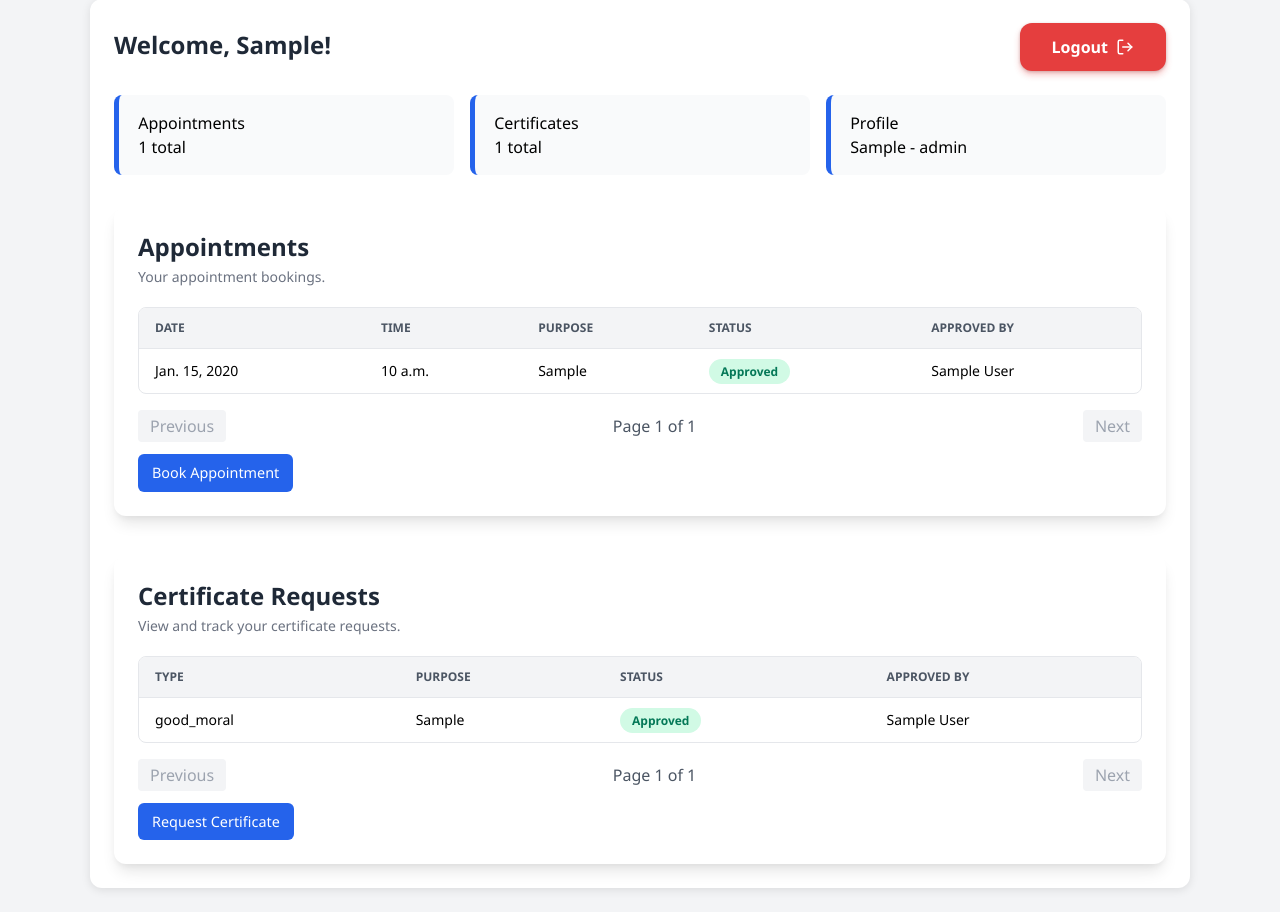
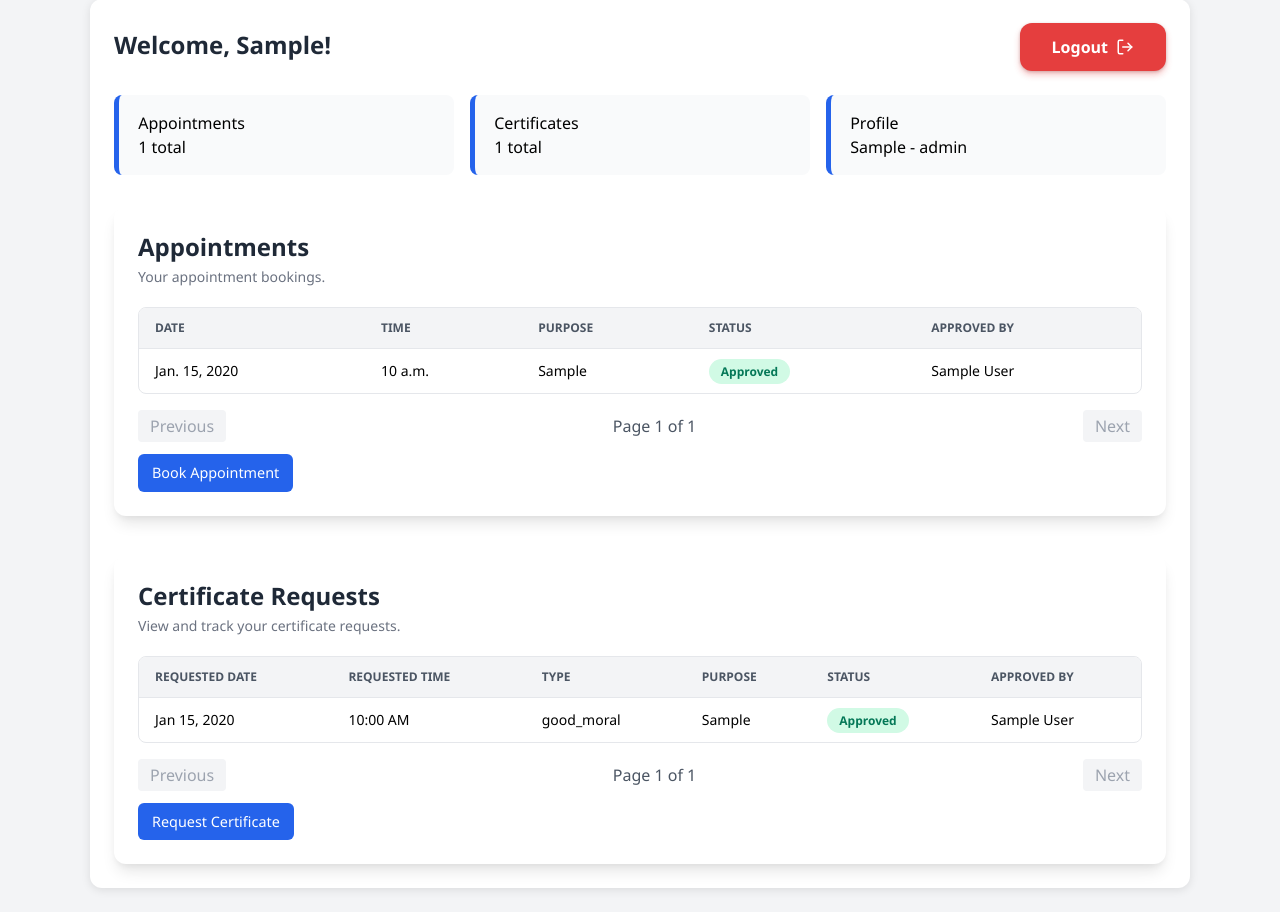
Before and after one commit to Ajhin-CodeTalker/TSM, a Django app: page /student/dashboard/ in a window 1280 px wide. Shown: the part 25-937 px from the top of the page. Run offline with Django 5.2, Linux system fonts and the light colour scheme; a user stored in the database is signed in; tables that the repository leaves empty hold one stand-in row (values such as "Sample post").

Commit message:
Added Notification in the Student Dashboard
This allows to notify the student that their request is ready for pic

```diff
--- a/transaction_management/core/models.py
+++ b/transaction_management/core/models.py
@@ -90,6 +90,13 @@ class CertificateRequest(models.Model):
     certificate_type = models.CharField(max_length=50, choices=CERTIFICATE_CHOICES)
     purpose = models.TextField(blank=True, null=True)
     supporting_document = models.FileField(upload_to='certificates/', blank=True, null=True)
+
+    # NOTIFICATION
+    requested_at = models.DateTimeField(auto_now_add=True)   # when student submitted
+    pickup_date = models.DateField(null=True, blank=True)
+    pickup_time = models.TimeField(null=True, blank=True)
+    is_notified = models.BooleanField(default=False)
+
     status = models.CharField(
         max_length=20,
         choices=[
@@ -100,7 +107,7 @@ class CertificateRequest(models.Model):
         ],
         default='Pending'
     )
-    requested_at = models.DateTimeField(default=timezone.now)
+
 
 
     # Field for showing who approved/reject
--- a/transaction_management/core/templates/core/student_appointments.html
+++ b/transaction_management/core/templates/core/student_appointments.html
@@ -157,7 +157,7 @@
 
 
       <div class="form-group">
-        <label>Purpose</label>
+        <label>Purpose/Certificate Type</label>
         {{ form.purpose }}
       </div>
 
--- a/transaction_management/core/templates/core/student_dashboard.html
+++ b/transaction_management/core/templates/core/student_dashboard.html
@@ -47,6 +47,14 @@
 </head>
 
 <body>
+    {% if messages %}
+    {% for message in messages %}
+        <div class="alert" style="background:#def1d8; color:#1a5d1a; padding:10px; border-radius:6px; margin-bottom:10px;">
+        {{ message }}
+        </div>
+    {% endfor %}
+    {% endif %}
+
 <div class="container">
     <div class="header">
         <h2 class="text-2xl font-semibold text-gray-800 mb-1">Welcome, {{ user.first_name }}!</h2>
@@ -71,6 +79,7 @@
         <div class="card"><h4>Certificates</h4><p>{{ certificates.count }} total</p></div>
         <div class="card"><h4>Profile</h4><p>{{ profile.course }} - {{ profile.year_level }}</p></div>
     </div>
+
 
     <!-- ====================== APPOINTMENTS ====================== -->
     <div class="bg-white shadow-lg rounded-xl p-6 mt-8">
@@ -135,7 +144,7 @@
     </div>
 
 
-    <!-- ====================== CERTIFICATES ====================== -->
+    <!--  CERTIFICATES  -->
 <div class="bg-white shadow-lg rounded-xl p-6 mt-10">
     <h2 class="text-2xl font-semibold text-gray-800 mb-1">Certificate Requests</h2>
     <p class="text-gray-500 text-sm mb-5">View and track your certificate requests.</p>
@@ -144,6 +153,8 @@
         <table class="min-w-full text-sm">
             <thead class="bg-gray-100 border-b">
             <tr>
+                <th class="px-4 py-3 text-left text-xs font-semibold uppercase text-gray-600">Requested Date</th>
+                <th class="px-4 py-3 text-left text-xs font-semibold uppercase text-gray-600">Requested Time</th>
                 <th class="px-4 py-3 text-left text-xs font-semibold uppercase text-gray-600">Type</th>
                 <th class="px-4 py-3 text-left text-xs font-semibold uppercase text-gray-600">Purpose</th>
                 <th class="px-4 py-3 text-left text-xs font-semibold uppercase text-gray-600">Status</th>
@@ -153,6 +164,12 @@
             <tbody class="divide-y">
             {% for c in cert_page_obj %}
             <tr class="hover:bg-gray-50 transition">
+                <td class="px-4 py-3">
+                    {{ c.requested_at|date:"M d, Y" }}
+                </td>
+                <td class="px-4 py-3">
+                    {{ c.requested_at|time:"h:i A" }}
+                </td>
                 <td class="px-4 py-3">{{ c.certificate_type }}</td>
                 <td class="px-4 py-3">{{ c.purpose }}</td>
                 <td class="px-4 py-3">
@@ -166,16 +183,26 @@
                     <span class="px-3 py-1 bg-red-100 text-red-700 rounded-full text-xs font-semibold">Declined</span>
                     {% endif %}
                 </td>
-                    <td class="px-4 py-3">{% if c.approved_by %}{{ c.approved_by.first_name }} {{ c.approved_by.last_name }}{% else %}—{% endif %}</td>
+                <td class="px-4 py-3">
+                    {% if c.approved_by %}
+                        {{ c.approved_by.first_name }} {{ c.approved_by.last_name }}
+                    {% else %}
+                        —
+                    {% endif %}
+                </td>
             </tr>
             {% empty %}
-                <tr><td colspan="4" class="text-center py-6 text-gray-500">No certificate requests yet.</td></tr>
+            <tr>
+                <td colspan="6" class="text-center py-6 text-gray-500">
+                    No certificate requests yet.
+                </td>
+            </tr>
             {% endfor %}
             </tbody>
         </table>
     </div>
 
-        <!-- ⭐ FIXED PAGINATION variable / Styled -->
+    <!-- Pagination (UNCHANGED) -->
     <div class="flex justify-between items-center mt-4">
         {% if cert_page_obj.has_previous %}
             <a href="?cert_page={{ cert_page_obj.previous_page_number }}" class="px-3 py-1 bg-gray-200 text-gray-700 rounded hover:bg-gray-300">Previous</a>
@@ -183,7 +210,9 @@
             <span class="px-3 py-1 bg-gray-100 text-gray-400 rounded cursor-not-allowed">Previous</span>
         {% endif %}
 
-            <span class="text-gray-600">Page {{ cert_page_obj.number }} of {{ cert_page_obj.paginator.num_pages }}</span>
+        <span class="text-gray-600">
+            Page {{ cert_page_obj.number }} of {{ cert_page_obj.paginator.num_pages }}
+        </span>
 
         {% if cert_page_obj.has_next %}
             <a href="?cert_page={{ cert_page_obj.next_page_number }}" class="px-3 py-1 bg-gray-200 text-gray-700 rounded hover:bg-gray-300">Next</a>
@@ -192,8 +221,11 @@
         {% endif %}
     </div>
 
-        <a href="{% url 'core:certificate_request' %}" class="btn mt-3 inline-block">Request Certificate</a>
+    <a href="{% url 'core:certificate_request' %}" class="btn mt-3 inline-block">
+        Request Certificate
+    </a>
 </div>
+
 
 </div>
 
@@ -206,5 +238,36 @@ logoutBtn.addEventListener('click', (e) => {
 });
 </script>
 
+{% if show_popup %}
+<div id="popupModal"
+     class="fixed inset-0 bg-gray-900 bg-opacity-50 flex items-center justify-center z-50">
+    <div class="bg-white rounded-xl shadow-xl p-6 w-96 text-center animate-fadeIn">
+        <h3 class="text-xl font-semibold text-green-700 mb-3">🎉 Certificate Ready for Pickup!</h3>
+
+        {% for c in released_certs %}
+            <div class="text-gray-700 text-sm mb-3 border-b pb-2">
+                📎 <strong>{{ c.get_certificate_type_display }}</strong><br>
+
+                📝 <span class="text-gray-600 text-xs">
+                    Requested: {{ c.requested_at|date:"M d, Y — h:i A" }}
+                </span><br>
+
+                📅 Pickup: {{ c.requested_at|date:"M d, Y" }} — 🕒 {{ c.requested_at|time:"H:i" }}
+            </div>
+        {% endfor %}
+
+        <button onclick="closePopup()"
+                class="mt-4 bg-blue-600 text-white px-4 py-2 rounded-md hover:bg-blue-700">
+            OK, Got it
+        </button>
+    </div>
+</div>
+{% endif %}
+
+<script>
+function closePopup(){
+    document.getElementById("popupModal").style.display = "none";
+}
+</script>
 </body>
 </html>
--- a/transaction_management/core/views.py
+++ b/transaction_management/core/views.py
@@ -90,14 +90,54 @@ def student_dashboard(request):
         certificates = []
         account_status = "Guest Access (Testing Mode)"
 
+    # Ensuring view triggers notifications
+    released_certs = CertificateRequest.objects.filter(
+        student=request.user,
+        status='Released',
+        is_notified=False
+    )
+
+    show_popup = False
+    if released_certs.exists():
+        show_popup = True
+        # mark notified so modal only shows once
+        released_certs.update(is_notified=True)
+
+
     context = {
         "profile": profile,
         "appointments": appointments,
         "certificates": certificates,
         "account_status": account_status,
-         "app_page_obj": app_page_obj,
+        "app_page_obj": app_page_obj,
         "cert_page_obj": cert_page_obj,
+        "messages": messages.get_messages(request),
+        "show_popup": show_popup,
+        "released_certs": released_certs,
     }
+    # --- Certificate Pickup Notification ---
+    if user:
+        now = timezone.localtime()
+
+        certs_to_notify = CertificateRequest.objects.filter(
+            student=user,
+            status="Released",
+            is_notified=False,
+            pickup_date__lte=now.date(),
+            pickup_time__lte=now.time(),
+        )
+
+        if certs_to_notify.exists():
+            show_popup = True
+
+            for c in certs_to_notify:
+                messages.success(
+                    request,
+                    f"📌 {c.get_certificate_type_display()} is ready! "
+                    f"Pickup on {c.pickup_date} at {c.pickup_time}."
+                )
+
+            certs_to_notify.update(is_notified=True)
 
     return render(request, "core/student_dashboard.html", context)
 
@@ -569,6 +609,12 @@ def update_certificate_status(request, cert_id, status):
     # storing who performed the action
     cert.approved_by = request.user
 
+
+    # Only capture pickup info on release
+    if status == "Released":
+        cert.pickup_date = request.POST.get("pickup_date")
+        cert.pickup_time = request.POST.get("pickup_time")
+        cert.is_notified = False  # allow popup on student dashboard
     cert.save()
 
     # Save log
@@ -633,9 +679,7 @@ def registrar_dashboard(request):
     recent_activity = sorted(recent_activity, key=lambda x: x["time"], reverse=True)[:5]
 
     # Live student records (ADMIN ONLY)
-    # ===============================
     # Live student records (Admin / Registrar)
-    # ===============================
     students = None
 
     if user.is_staff or user.is_superuser:
@@ -1272,3 +1316,16 @@ def export_processing_performance(request):
         ])
 
     return response
+
+
+# Release notification
+def release_certificate(request, cert_id):
+    certificate = get_object_or_404(CertificateRequest, id=cert_id)
+    certificate.status = "Released"
+    certificate.approved_by = request.user
+    certificate.save()
+
+    from django.contrib import messages
+    messages.success(request, "📄 Your certificate request has been released!")
+
+    return redirect("student_dashboard")
```
Also changed, not shown: transaction_management/core/templates/core/certificate_request.html (+16 -10 lines), transaction_management/core/migrations/0017_certificaterequest_is_notified_and_more.py (added), transaction_management/core/migrations/0018_alter_certificaterequest_requested_at.py (added). Lines whose indentation alone changed are shown as unchanged.
